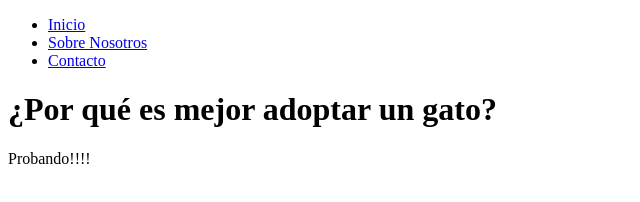
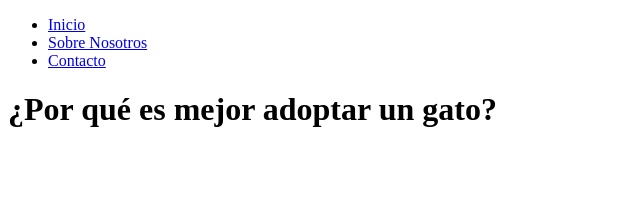
Before and after one commit to v3ro7/grupal_jap, a plain HTML site: page index.html in a window 1280 px wide. Shown: the whole page, without its empty margins (0-640 px from the left). Drawn offline with Linux system fonts and the light colour scheme.

Commit message:
update eliminado

```diff
--- a/index.html
+++ b/index.html
@@ -17,7 +17,6 @@
     </nav>
 
     <h1>¿Por qué es mejor adoptar un gato?</h1>
-Probando!!!!
 
     <script src="js/scripts.js" type="text/javascript"></script>
 </body>
```
